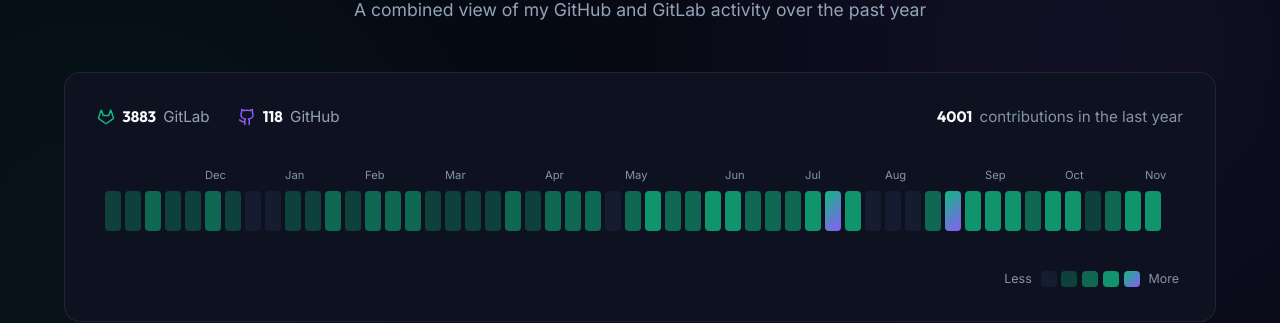
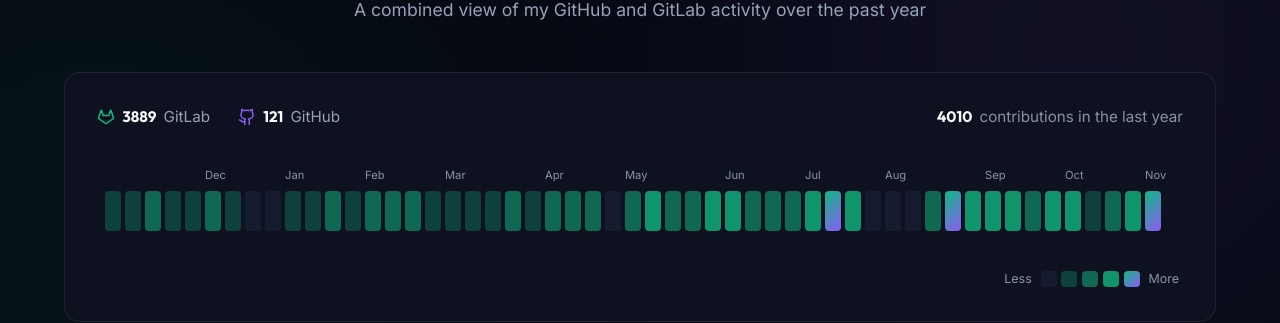
Before and after one commit to NickBourque/NickBourque.github.io, a Jekyll site: the page built from index.html, in a window 1280 px wide and 900 px high, scrolled down 2054 px. Shown: the part 153-476 px from the top of the window. Built offline with Jekyll 4.4.1, drawn with Linux system fonts in a browser that asks for light colours; nearby versions of some CDN libraries.

Commit message:
chore: refresh contributions data

```diff
--- a/_data/contributions.json
+++ b/_data/contributions.json
@@ -1,9 +1,9 @@
 {
-  "generated": "2026-11-06",
+  "generated": "2026-11-07",
   "totals": {
-    "github": 118,
-    "gitlab": 3883,
-    "combined": 4001
+    "github": 121,
+    "gitlab": 3889,
+    "combined": 4010
   },
   "max": 214,
   "weeks": [
@@ -11,8 +11,8 @@
       "weekStart": "2025-11-02",
       "monthLabel": "",
       "gh": 0,
-      "gl": 17,
-      "total": 17,
+      "gl": 2,
+      "total": 2,
       "level": 1
     },
     {
@@ -426,10 +426,10 @@
     {
       "weekStart": "2026-11-01",
       "monthLabel": "Nov",
-      "gh": 13,
-      "gl": 143,
-      "total": 156,
-      "level": 3
+      "gh": 16,
+      "gl": 164,
+      "total": 180,
+      "level": 4
     }
   ]
 }
```
